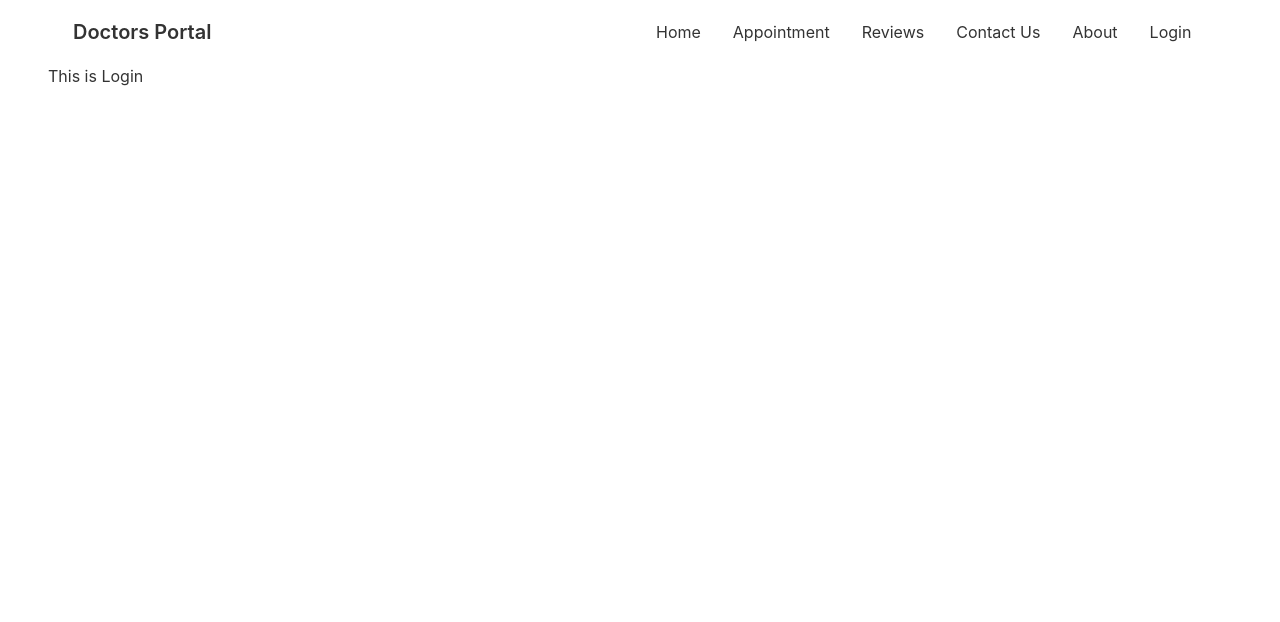
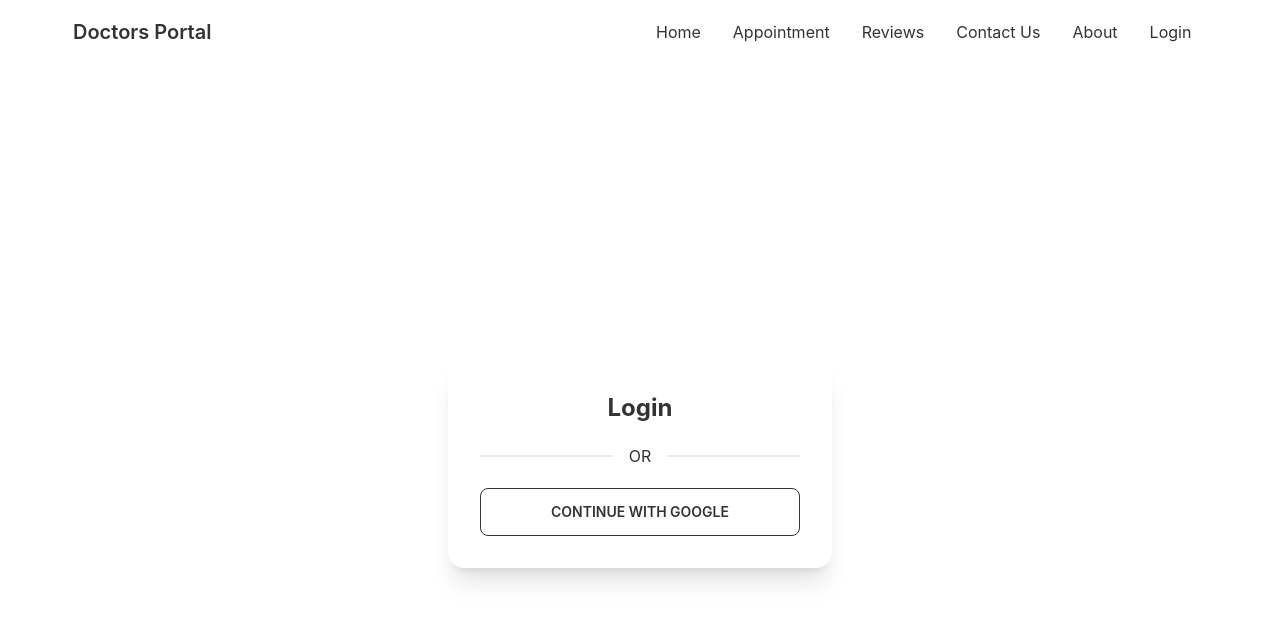
Before and after one commit to Neelporos/doctors-portal-client-site, a React (Create React App) app: page /login in a window 1280 px wide. Shown: the top 622 px of the page. Built offline with nearby package versions, Linux system fonts and the light colour scheme; no server answers.

Commit message:
Login With Google And Login Page Done

```diff
--- a/package.json
+++ b/package.json
@@ -8,9 +8,11 @@
     "@testing-library/user-event": "^13.5.0",
     "daisyui": "^2.14.3",
     "date-fns": "^2.28.0",
+    "firebase": "^9.8.1",
     "react": "^18.1.0",
     "react-day-picker": "^8.0.4",
     "react-dom": "^18.1.0",
+    "react-firebase-hooks": "^5.0.3",
     "react-router-dom": "^6.3.0",
     "react-scripts": "5.0.1",
     "web-vitals": "^2.1.4"
--- a/src/Pages/Appointment/Service.js
+++ b/src/Pages/Appointment/Service.js
@@ -24,7 +24,7 @@ const service = ({ service, setTreatment }) => {
               for="booking-modal"
               onClick={() => setTreatment(service)}
               disabled={slots.length === 0}
-              className="btn btn-secondary uppercase text-white bg-gradient-to-r from-secondary to-primary font-bold"
+              className="btn btn-sm btn-secondary uppercase text-white bg-gradient-to-r from-secondary to-primary font-bold"
             >
               Book Appointment
             </label>
--- a/src/Pages/Login/Login.js
+++ b/src/Pages/Login/Login.js
@@ -1,11 +1,29 @@
-import React from 'react';
+import React from "react";
+import { useSignInWithGoogle } from 'react-firebase-hooks/auth';
+import { useNavigate } from "react-router-dom";
+import auth from "../../firebase.init";
 
 const Login = () => {
-    return (
-        <div>
-            <h2>This is Login</h2>
+    const [signInWithGoogle, user, loading, error] = useSignInWithGoogle(auth);
+
+    const navigate = useNavigate();
+    if(user){
+      navigate('/')
+        console.log(user);
+    }
+
+  return (
+    <div className="flex h-screen justify-center items-center">
+      <div class="card w-96 bg-base-100 shadow-xl">
+        <div class="card-body">
+          <h2 class="text-center text-2xl font-bold">Login</h2>
+
+          <div class="divider">OR</div>
+          <button onClick={() => signInWithGoogle()} class="btn btn-outline">Continue With Google</button>
         </div>
-    );
+      </div>
+    </div>
+  );
 };
 
 export default Login;
--- /dev/null
+++ b/src/firebase.init.js
@@ -0,0 +1,21 @@
+// Import the functions you need from the SDKs you need
+import { initializeApp } from "firebase/app";
+import { getAuth } from "firebase/auth";
+// TODO: Add SDKs for Firebase products that you want to use
+// https://firebase.google.com/docs/web/setup#available-libraries
+
+// Your web app's Firebase configuration
+const firebaseConfig = {
+  apiKey: process.env.REACT_APP_API_KEY,
+  authDomain: process.env.REACT_APP_AUTH_DOMAIN,
+  projectId: process.env.REACT_APP_PROJECT_ID,
+  storageBucket: process.env.REACT_APP_STORAGE_BUCKET,
+  messagingSenderId: process.env.REACT_APP_MESSAGING_SENDER_ID,
+  appId: process.env.REACT_APP_APP_ID,
+};
+
+// Initialize Firebase
+const app = initializeApp(firebaseConfig);
+
+const auth = getAuth(app);
+export default auth;
```
Also changed, not shown: 1 other file (tests, documents, lock files or other folders).
